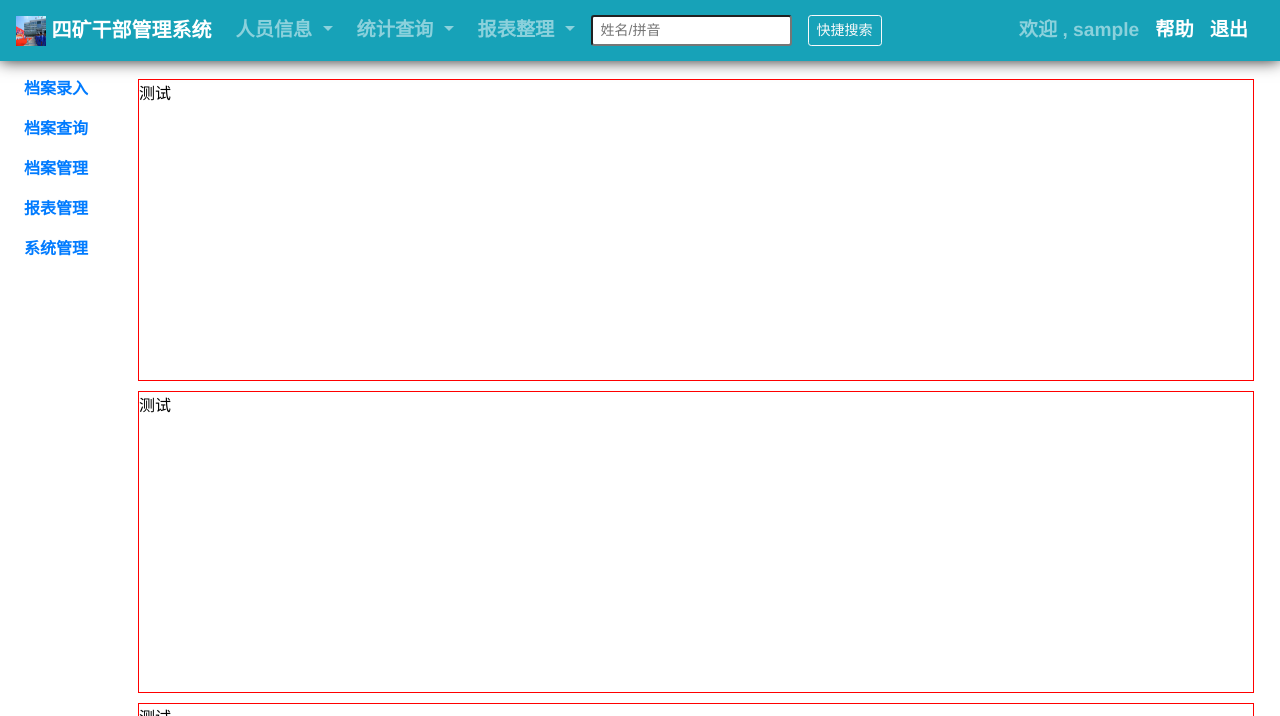
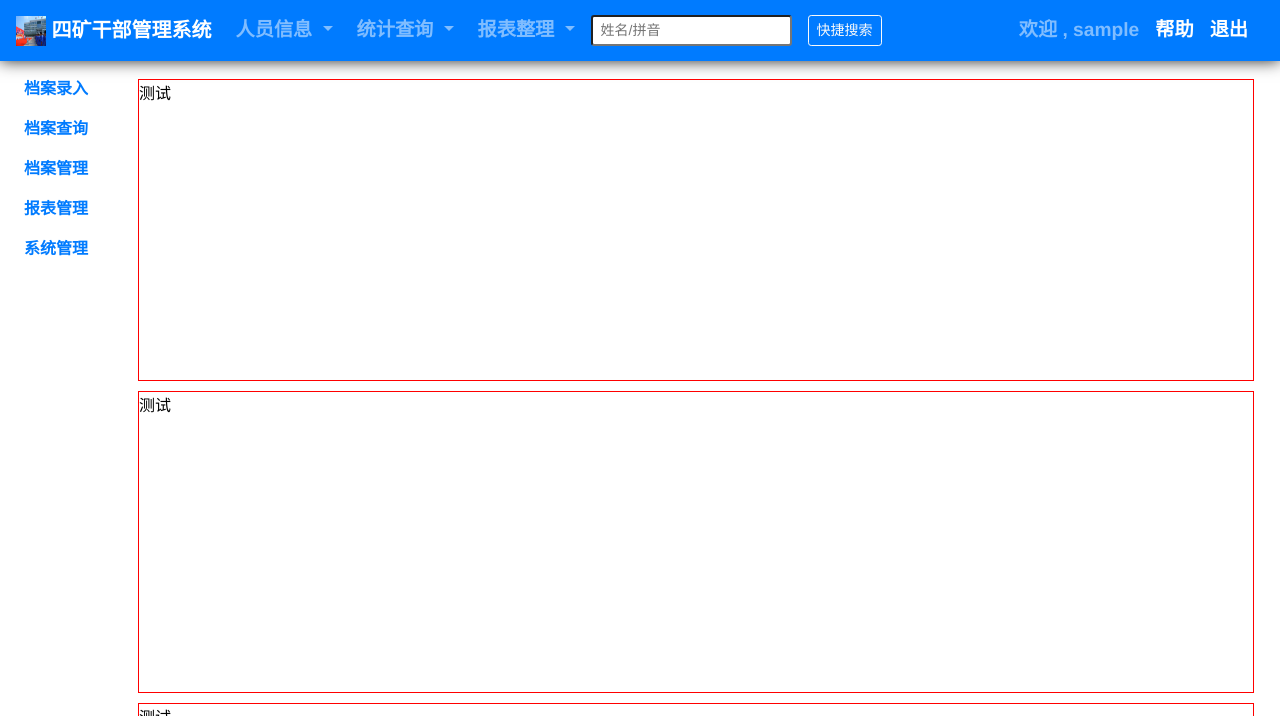
Before and after one commit to Ggzzhh/ore4, a Flask app: page /main in a window 1280 px wide. Shown: the top 716 px of the page. Run offline with Flask 2, Linux system fonts and the light colour scheme; the visitor is signed in with stand-in values (Sample User, id 1); data comes from the database, SQL or seed files in the repository; some libraries are stand-ins or nearby versions.

Commit message:
导航条设置

```diff
--- a/app/templates/base.html
+++ b/app/templates/base.html
@@ -15,7 +15,6 @@
 	<link rel="shortcut icon" href="/static/image/favicon.ico" type="image/x-icon"/>
 	{{ bootstrap.load_css() }}
 	{% block head %}
-
 	{% endblock %}
 
 </head>
@@ -28,7 +27,7 @@
 	</div>
 </noscript>
 {% block nav %}
-	<nav class="navbar navbar-expand-lg bg-info navbar-dark">
+	<nav class="navbar navbar-expand-lg bg-primary navbar-dark">
 		<a href="#" class="navbar-brand">
 			<img src="{{ url_for('static', filename='image/1.jpg') }}"
 				 width="30" height="30" class="d-inline-block align-center">
```
